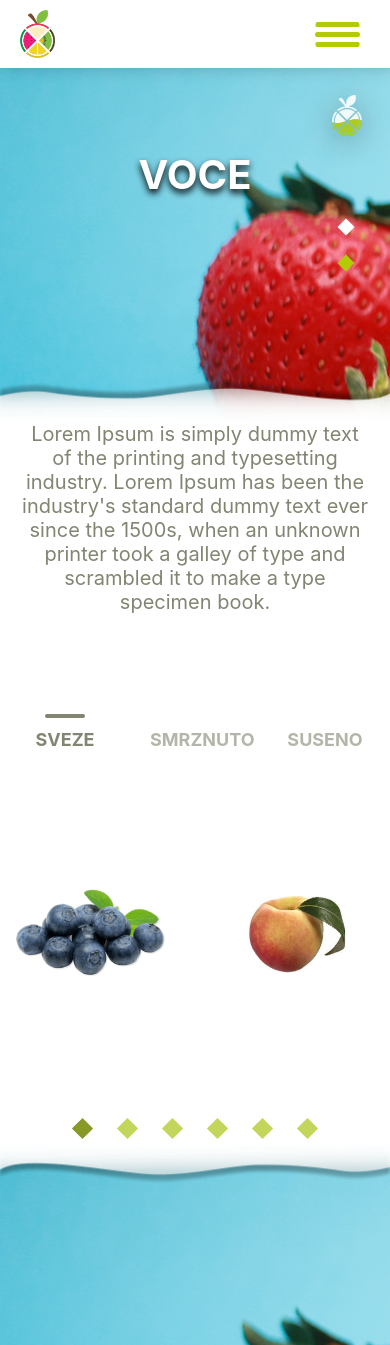
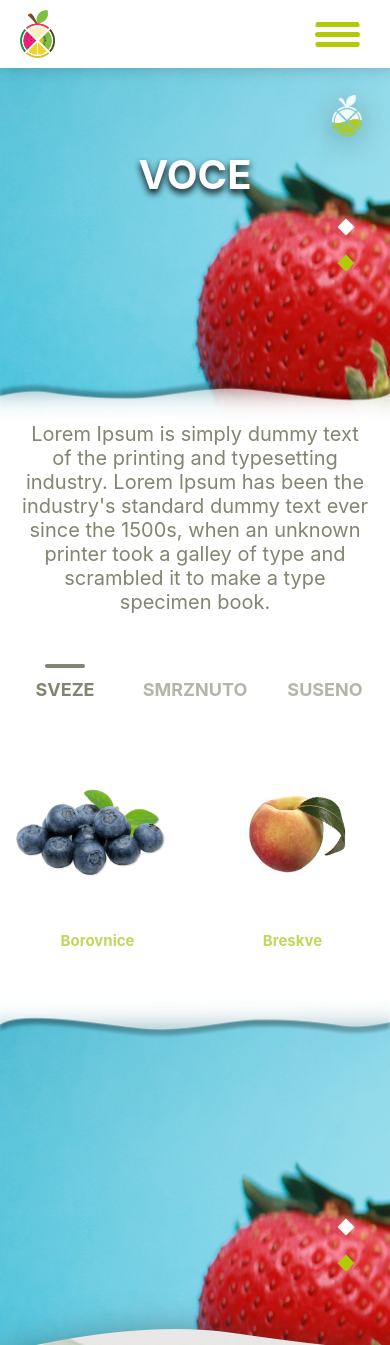
Before and after one commit to andrejkitanovic/healthy-fruits, a React (Create React App) app: page /voce in a window 390 px wide. Shown: the top 1345 px of the page. Built offline with nearby package versions, Linux system fonts and the light colour scheme.

Commit message:
dodate jabuke

```diff
--- /dev/null
+++ b/src/components/Jabuke/OpisJabuka/OpisJabuka.js
@@ -0,0 +1,23 @@
+import React from 'react'
+import "./OpisJabuka.scss"
+
+import Jabuka from '../../../assets/images/jabuka.png'
+
+const OpisJabuka = (props) => {
+
+    return <div className="OpisJabuka">
+        <h2>Jabuke</h2>
+        <div className="flex">
+            <img src={Jabuka} alt="Jabuke"/>
+            <div className="text">
+                <p>Voce: Jabuka</p>
+                <p>Lorem Ipsum is simply dummy text</p>
+                <p>Lorem Ipsum is simply dummy text</p>
+                <p>Lorem Ipsum is simply dummy text</p>
+                <p>Lorem Ipsum is simply dummy text</p>
+            </div>
+        </div>
+    </div>
+}
+
+export default OpisJabuka
--- /dev/null
+++ b/src/components/Jabuke/OpisJabuka/OpisJabuka.scss
@@ -0,0 +1,32 @@
+.OpisJabuka {
+  max-width: 1200px;
+  margin: 0 auto;
+
+  h2 {
+    text-align: center;
+    font-size: 28px;
+    color: #b2cb06;
+    padding: 0 20px;
+  }
+
+  .flex {
+    display: grid;
+    grid-template-columns: repeat(2, 1fr);
+    justify-content: space-around;
+    margin: 50px 0;
+
+    img {
+      margin: 0 auto;
+    }
+
+    .text {
+      margin: 40px 0;
+      margin-left: 40px;
+      font-weight: bold;
+      p {
+        font-size: 18px;
+        color: #414141;
+      }
+    }
+  }
+}
--- a/src/components/Voce/KategorijaVoca/KategorijaVoca.scss
+++ b/src/components/Voce/KategorijaVoca/KategorijaVoca.scss
@@ -4,7 +4,11 @@
     max-width: 800px;
     margin:100px auto;
 
+
     p{
+        margin: 0;
+        padding-left: 0;
+        padding-right: 0;
         position: relative;
         padding-top:15px;
         text-transform: uppercase;
@@ -39,8 +43,13 @@
 
 @media(max-width:1024px){
     .KategorijaVoca{
+        margin:50px auto;
         p{
             font-size: 18px;
         }
+
+
     }
+
+
 }
--- a/src/components/Voce/SwiperVoce/SwiperVoce.js
+++ b/src/components/Voce/SwiperVoce/SwiperVoce.js
@@ -1,42 +1,45 @@
-import React from "react";
+import React from 'react'
 
-import SwiperCore, { Pagination , Navigation, Autoplay } from "swiper";
+import SwiperCore, { Pagination, Navigation, Autoplay } from 'swiper'
 
-import { Swiper, SwiperSlide } from "swiper/react";
+import { Swiper, SwiperSlide } from 'swiper/react'
 
-import "swiper/swiper.scss";
-import "swiper/components/navigation/navigation.scss";
-import "swiper/components/pagination/pagination.scss";
+import 'swiper/swiper.scss'
+import 'swiper/components/navigation/navigation.scss'
+import 'swiper/components/pagination/pagination.scss'
 
 import './SwiperVoce.scss'
 
-SwiperCore.use([Pagination , Navigation , Autoplay]);
+SwiperCore.use([Pagination, Navigation, Autoplay])
 
 const swiper = (props) => {
-  const slike = props.content.map((slika,index) => (
-    <SwiperSlide key={index} style={{height:props.height}}>
+  const slike = props.content.map((slika, index) => (
+    <SwiperSlide key={index} style={{ height: props.height }}>
       <img src={slika.img} alt="vest" />
+      <p>{slika.naziv}</p>
     </SwiperSlide>
-  ));
+  ))
 
   console.log(window.innerWidth)
 
   return (
-    <div className={"SwiperVoce"} >
+    <div className={'SwiperVoce'}>
       <Swiper
-      navigation
-        pagination={{ clickable: true }}
+        navigation
+        pagination={{ clickable: true}}
         slidesPerView={window.innerWidth < 1024 ? 2 : 4}
         freeMode
-        autoplay={props.autoplay !== "off" && {
-          delay: 2000,
-          disableOnInteraction: false,
-        }}
+        autoplay={
+          props.autoplay !== 'off' && {
+            delay: 2000,
+            disableOnInteraction: false,
+          }
+        }
       >
         {slike}
       </Swiper>
     </div>
-  );
-};
+  )
+}
 
-export default swiper;
+export default swiper
--- a/src/components/Voce/SwiperVoce/SwiperVoce.scss
+++ b/src/components/Voce/SwiperVoce/SwiperVoce.scss
@@ -2,13 +2,26 @@
   position: relative;
   margin-top: 100px;
 
+
   .swiper-container {
     max-width: 1200px;
+
     margin: 0 auto;
   }
 
   .swiper-slide {
     position: relative;
+    height: 300px!important;
+    p{
+      position: absolute;
+      font-size: 15px;
+      font-weight: bold;
+      color:#c3d65b;
+      bottom:20%;
+      left:50%;
+      width: 100%;
+      transform: translateX(-50%);
+    }
     img {
       position: absolute;
       max-width: 100%;
@@ -50,12 +63,22 @@
 
 @media (max-width: 1024px) {
   .SwiperVoce {
+    margin-top: 50px;
+    margin-bottom: 50px;
     .swiper-slide {
-      height: 35vh!important;
+      height: 200px!important;
+
+      p{
+        bottom:0;
+      }
     }
     .swiper-button-next,
     .swiper-button-prev {
       display: none;
     }
+
+    .swiper-pagination {
+      display: none;
+  }
   }
 }
--- a/src/containers/views/Jabuka/Jabuka.js
+++ b/src/containers/views/Jabuka/Jabuka.js
@@ -1,9 +1,19 @@
 import React from 'react'
-// import "./Jabuka.scss"
+import './Jabuka.scss'
 
-const Jabuka = (props) => {
+import ZagarantovanKvalitet from '../../../components/Pocetna/ZagarantovanKvalitet/ZagarantovanKvalitet'
+import OpisJabuka from '../../../components/Jabuke/OpisJabuka/OpisJabuka'
 
-    return <div className="Jabuka"></div>
+import Jabuka from '../../../assets/images/jabuka.png'
+
+const Jabuke = (props) => {
+  return (
+    <div className="Jabuke">
+        <div className="pozadina"><img src={Jabuka} alt="Jabuka"/></div>
+        <OpisJabuka />
+      <ZagarantovanKvalitet />
+    </div>
+  )
 }
 
-export default Jabuka
+export default Jabuke
--- /dev/null
+++ b/src/containers/views/Jabuka/Jabuka.scss
@@ -0,0 +1,27 @@
+.Jabuke{
+    padding-bottom: 60vh;
+
+    .pozadina{
+        display: flex;
+        justify-content: center;
+        align-items: center;
+        height: 30vh;
+        background:url('../../../assets/images/jabuke/pozadina.png')no-repeat center center;
+        background-size: cover;
+
+        img{
+            margin-top: 20px;
+            height:15vh;
+            filter: drop-shadow(5px 5px 20px rgba(0,0,0,0.5));
+        }
+    }
+
+}
+
+@media(max-width:1200px){
+    .Jabuke{
+        .pozadina img{
+            margin-top: 50px;
+        }
+    }
+}
--- a/src/containers/views/Povrce/Povrce.js
+++ b/src/containers/views/Povrce/Povrce.js
@@ -32,26 +32,26 @@ const Povrce = (props) => {
     { img: PovrceSl },
   ])
   const [povrce,] = useState([
-    { img: Brokoli },
-    { img: Celer },
-    { img: Cvekla },
-    { img: Karfiol },
-    { img: Krastavac },
-    { img: Krompir },
-    { img: Luksutkasrebrenjaka },
-    { img: Mladcrniluk },
-    { img: Mladkrompir },
-    { img: Paprikacrvena },
-    { img: Paprikazelena },
-    { img: Paradajz },
-    { img: Paskanat },
-    { img: Persun },
-    { img: Plavipatlidzan },
-    { img: Praziluk },
-    { img: Rotkvabela },
-    { img: Rotkvacrna },
-    { img: Tikvica },
-    { img: Zelenasalata}
+    { img: Brokoli , naziv: "Brokoli"},
+    { img: Celer , naziv: "Celer"},
+    { img: Cvekla , naziv: "Cvekla"},
+    { img: Karfiol , naziv: "Karfiol"},
+    { img: Krastavac , naziv: "Krastavac"},
+    { img: Krompir , naziv: "Krompir"},
+    { img: Luksutkasrebrenjaka, naziv: "Luk sutka srebrenjaka" },
+    { img: Mladcrniluk, naziv: "Mlad crni luk" },
+    { img: Mladkrompir, naziv: "Mlad krompir" },
+    { img: Paprikacrvena, naziv: "Paprika crvena" },
+    { img: Paprikazelena, naziv: "Paprika zelena" },
+    { img: Paradajz, naziv: "Paradajz" },
+    { img: Paskanat, naziv: "Paskanat" },
+    { img: Persun, naziv: "Persun" },
+    { img: Plavipatlidzan, naziv: "Plavi patlidzan" },
+    { img: Praziluk, naziv: "Praziluk" },
+    { img: Rotkvabela, naziv: "Rotkva bela" },
+    { img: Rotkvacrna, naziv: "Rotka crna" },
+    { img: Tikvica, naziv: "Tikvica" },
+    { img: Zelenasalata, naziv: "Zelena salata"}
   ])
 
   useEffect(() => {
--- a/src/containers/views/Voce/Voce.js
+++ b/src/containers/views/Voce/Voce.js
@@ -26,27 +26,27 @@ const Voce = (props) => {
   ])
 
   const [svezeVoce] = useState([
-    { img: Borovnice },
-    { img: Breskva },
-    { img: Jagodes },
-    { img: Kajsija },
-    { img: Nektarina },
-    { img: Sljiva },
-    { img: Tresnje },
+    { img: Borovnice, naziv: "Borovnice" },
+    { img: Breskva, naziv: "Breskve" },
+    { img: Jagodes, naziv: "Jagode" },
+    { img: Kajsija, naziv: "Borovnice" },
+    { img: Nektarina, naziv: "Nektarina" },
+    { img: Sljiva, naziv: "Sljiva" },
+    { img: Tresnje, naziv: "Tresnje" },
   ])
   const [smrznutoVoce] = useState([
-    { img: Malina },
-    { img: Borovnice },
-    { img: Tresnje },
-    { img: Jagodes },
-    { img: Sljiva },
-    { img: Kupina },
-    { img: Mix },
+    { img: Malina, naziv: "Malina" },
+    { img: Borovnice, naziv: "Borovnice" },
+    { img: Tresnje, naziv: "Tresnje" },
+    { img: Jagodes, naziv: "Jagode" },
+    { img: Sljiva, naziv: "Sljiva" },
+    { img: Kupina, naziv: "Kupina" },
+    { img: Mix, naziv: "Mix" },
   ])
 
   const [susenoVoce] = useState([
-    { img: Tresnje },
-    { img: Sljiva },
+    { img: Tresnje, naziv: "Visnje" },
+    { img: Sljiva, naziv: "Sljiva" },
   ])
   const [kategorija, setKategorija] = useState(0)
 
```
Also changed, not shown: src/assets/images/jabuke/pozadina.png (added).
